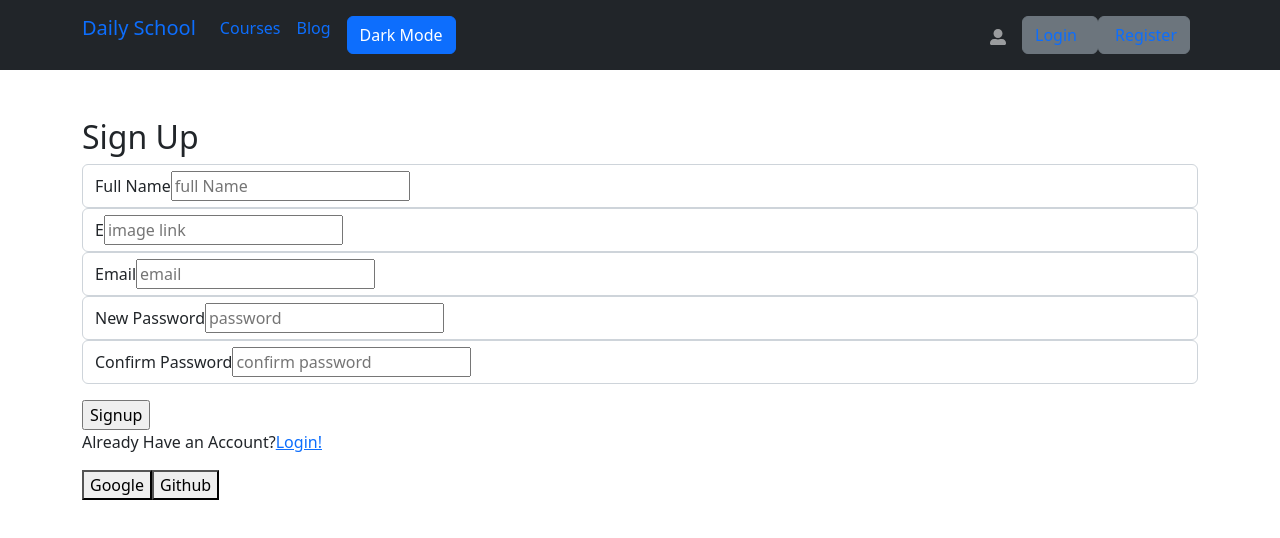
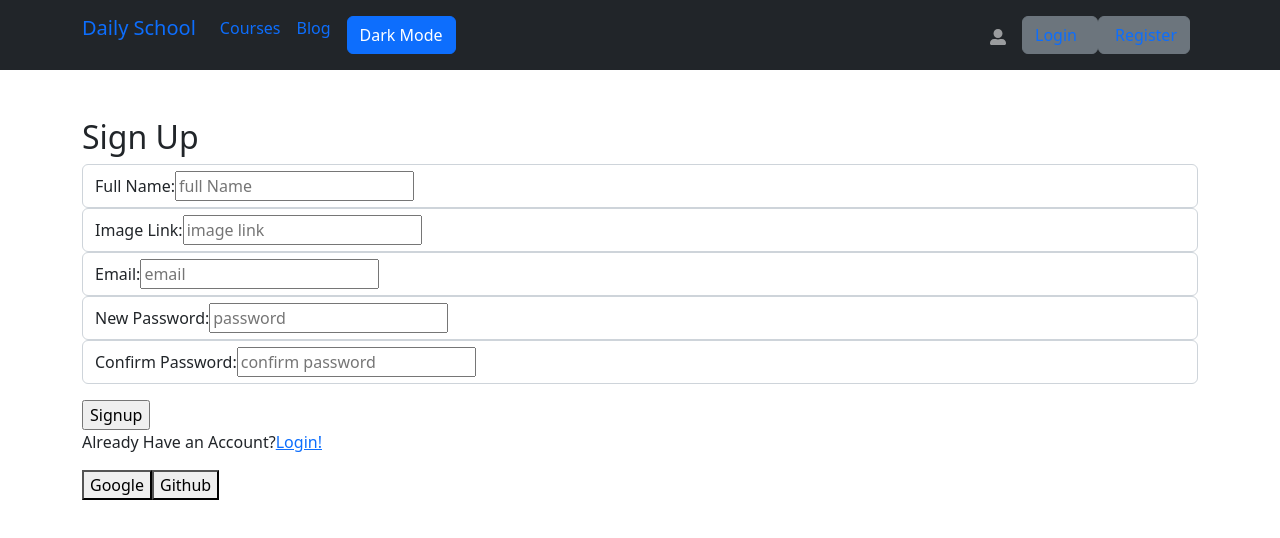
Before and after one commit to Iftekharshovon01/daily-school_client, a React (Create React App) app: page /register in a window 1280 px wide. Shown: the top 538 px of the page. Built offline with nearby package versions, Linux system fonts and the light colour scheme; no server answers.

Commit message:
reg update again

```diff
--- a/src/Pages/Register/Register.js
+++ b/src/Pages/Register/Register.js
@@ -61,21 +61,21 @@ const handleGitignIn = () =>{
         <h2 className='form-title'>Sign Up</h2>
         <form onSubmit={handleSubmit} action="">
             <div className="form-control">
-                <label htmlFor="name">Full Name</label><input placeholder='full Name' type="text" name='name' required/>
+                <label htmlFor="name">Full Name:</label><input placeholder='full Name' type="text" name='name' required/>
             </div>
             <div className="form-control">
-                <label htmlFor="photoURL">E</label><input placeholder='image link' type="text" name='photoURL' />
+                <label htmlFor="photoURL">Image Link:</label><input placeholder='image link' type="text" name='photoURL' />
             </div>
             <div className="form-control">
-                <label htmlFor="email">Email</label><input placeholder='email' type="email" name='email' required/>
+                <label htmlFor="email">Email:</label><input placeholder='email' type="email" name='email' required/>
             </div>
             <div className="form-control">
-                <label htmlFor="New">New Password</label><input placeholder='password' type="password" name='new' required/>
+                <label htmlFor="New">New Password:</label><input placeholder='password' type="password" name='new' required/>
 
 
             </div>
             <div className="form-control">
-                <label htmlFor="confirm">Confirm Password</label><input placeholder='confirm password' type="password" name='confirm' required/>
+                <label htmlFor="confirm">Confirm Password:</label><input placeholder='confirm password' type="password" name='confirm' required/>
             </div>
             <p className='text-error'>{error}</p>
 
```
